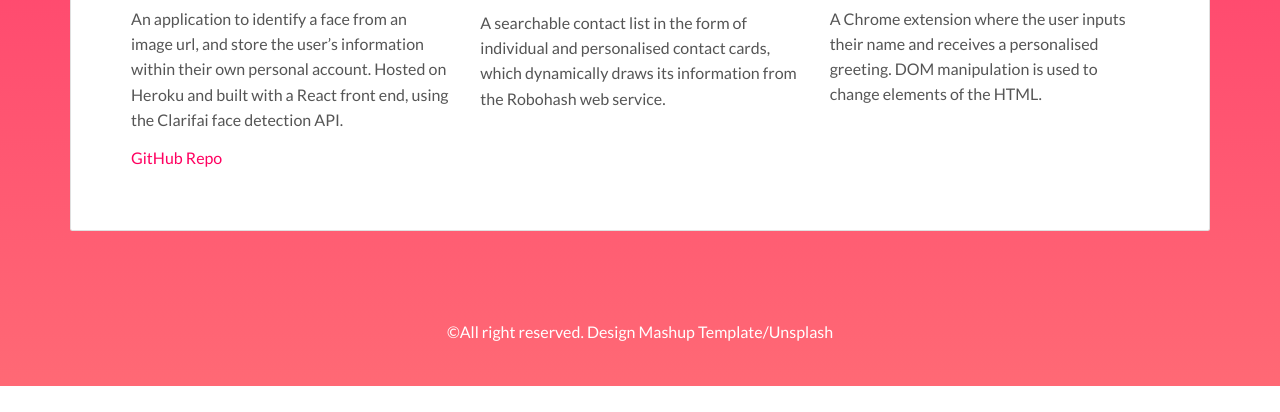
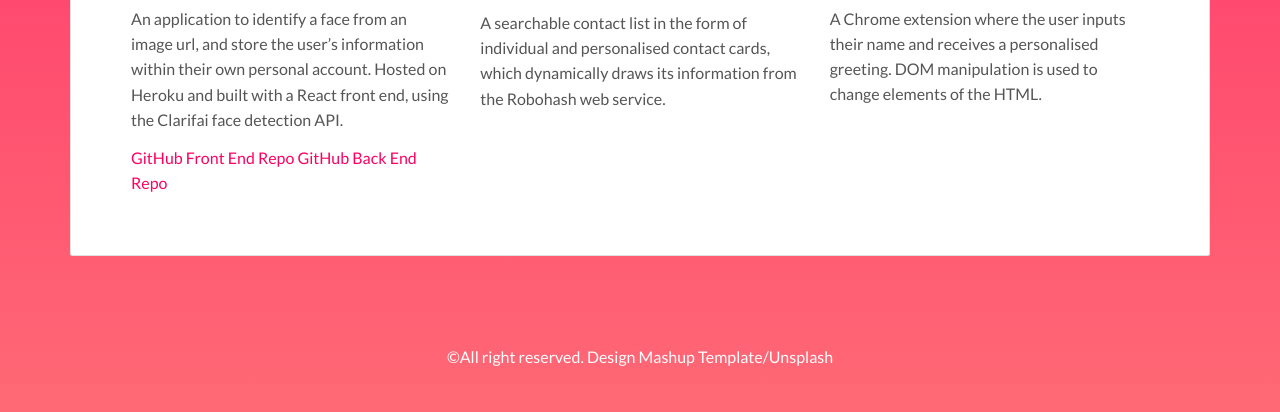
Before and after one commit to narocroc123/narocroc123, a plain HTML site: page index.html in a window 1280 px wide. Shown: the part 981-1393 px from the top of the page. Before the commit the page ends 1367 px from the top, so only its background shows below. Drawn offline with nearby package versions, Linux system fonts and the light colour scheme.

Commit message:
Updating Projects

```diff
--- a/index.html
+++ b/index.html
@@ -58,7 +58,8 @@
                 </a>
                 <h3 class="h5">Face Detection Application</h3>
                 <p>An application to identify a face from an image url, and store the user’s information within their own personal account. Hosted on Heroku and built with a React front end, using the Clarifai face detection API.</p>
-                <a href="https://github.com/narocroc123/smart-brain">GitHub Repo</a>
+                <a href="https://github.com/narocroc123/smart-brain">GitHub Front End Repo</a>
+                <a href="https://github.com/narocroc123/smart-brain-api">GitHub Back End Repo</a>
               </div>
               <div class="col-md-4">
                 <a href="https://github.com/narocroc123/Robofriends-Contact-Dashboard" title="Contact Card Dashboard">
```
